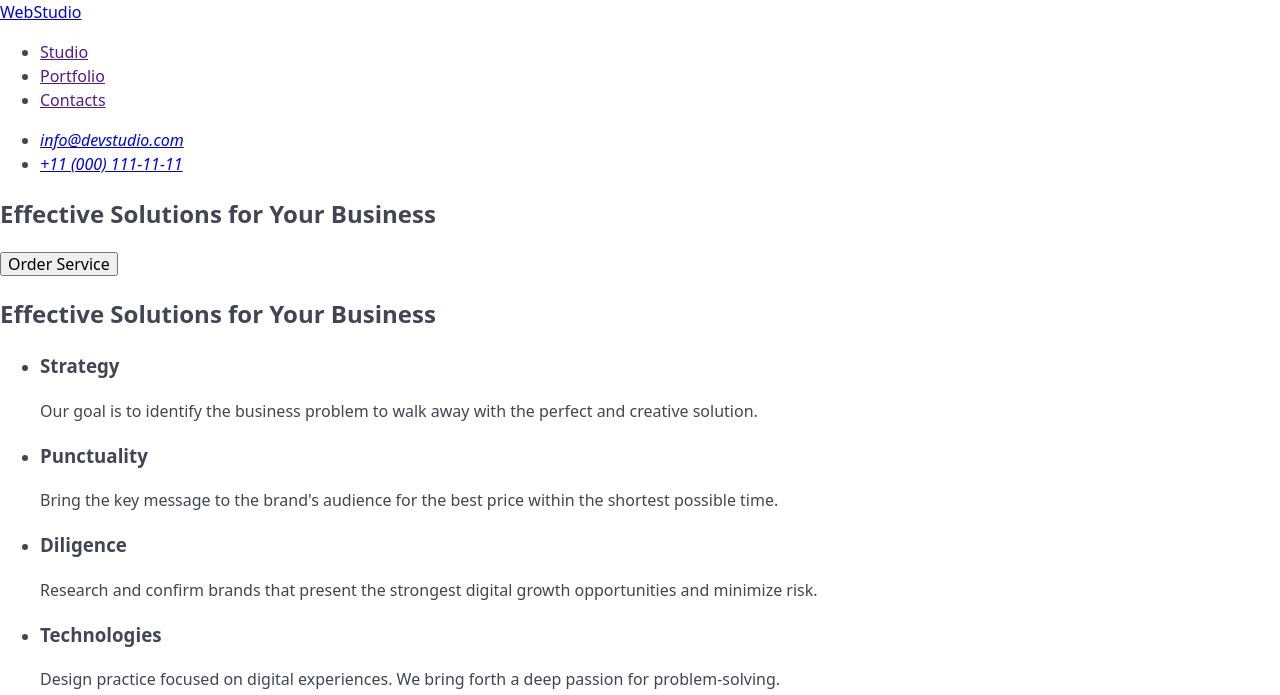
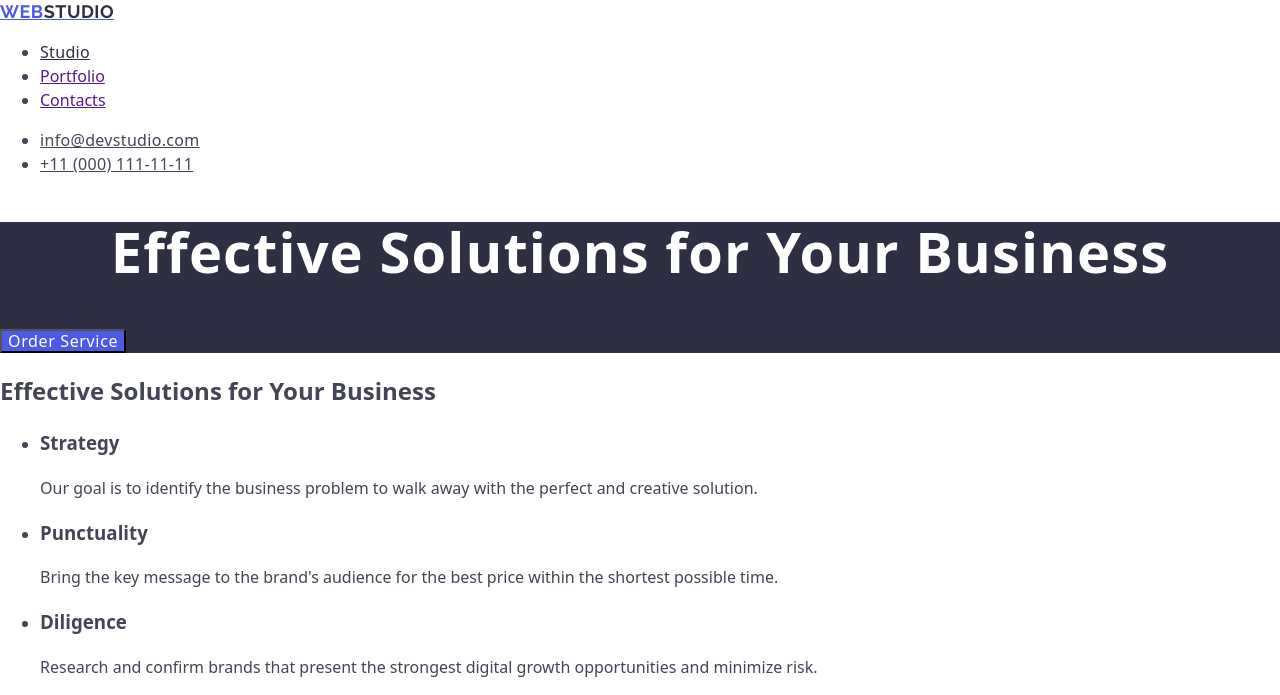
Before and after one commit to Andrii-Shevchenko/goit-markup-hw-02, a plain HTML site: page index.html in a window 1280 px wide. Shown: the top 695 px of the page. Drawn offline with nearby package versions, Linux system fonts and the light colour scheme.

Commit message:
updata files

```diff
--- a/css/styles.css
+++ b/css/styles.css
@@ -6,3 +6,72 @@ body {
   font-weight: 400;
   background-color: #fff;
 }
+
+.logo {
+  font-family: 'Raleway', sans-serif;
+  font-weight: 700;
+  font-size: 18px;
+  line-height: 1.17;
+  letter-spacing: 0.03em;
+  text-transform: uppercase;
+  color: #4d5ae5;
+}
+
+.logo-studio {
+  color: #2e2f42;
+}
+
+.link-studio {
+  font-weight: 500;
+  letter-spacing: 0.02em;
+  color: #2e2f42;
+}
+
+.link-studio:hover {
+  color: #404bbf;
+}
+
+.link-studio:focus {
+  color: #404bbf;
+}
+
+.address {
+  font-style: normal;
+}
+
+.address-contacts {
+  letter-spacing: 0.02em;
+  color: #434455;
+}
+.address-contacts:hover {
+  color: #404bbf;
+}
+.address-contacts:focus {
+  color: #404bbf;
+}
+
+.section-one {
+  background-color: #2e2f42;
+}
+
+.section-one-title {
+  font-size: 56px;
+  line-height: 1.07;
+  text-align: center;
+  letter-spacing: 0.02em;
+  color: #ffffff;
+}
+
+.section-one-button {
+  background-color: #4d5ae5;
+  font-weight: 500;
+  letter-spacing: 0.04em;
+  color: #ffffff;
+  cursor: pointer;
+}
+.section-one-button:hover {
+  background-color: #404bbf;
+}
+.section-one-button:focus {
+  background-color: #404bbf;
+}
--- a/index.html
+++ b/index.html
@@ -27,11 +27,13 @@
   </head>
   <body>
     <header>
-      <nav>
-        <a href="./index.html">WebStudio</a>
+      <nav class="navigation">
+        <a href="./index.html" class="logo"
+          >Web<span class="logo-studio">Studio</span></a
+        >
         <ul>
           <li>
-            <a href="">Studio</a>
+            <a href="./index.html" class="link-studio">Studio</a>
           </li>
           <li>
             <a href="">Portfolio</a>
@@ -41,21 +43,25 @@
           </li>
         </ul>
       </nav>
-      <address>
+      <address class="address">
         <ul>
           <li>
-            <a href="mailto:info@devstudio.com">info@devstudio.com</a>
+            <a href="mailto:info@devstudio.com" class="address-contacts"
+              >info@devstudio.com</a
+            >
           </li>
           <li>
-            <a href="tel:+110001111111">+11 (000) 111-11-11</a>
+            <a href="tel:+110001111111" class="address-contacts"
+              >+11 (000) 111-11-11</a
+            >
           </li>
         </ul>
       </address>
     </header>
     <main>
-      <section>
-        <h1>Effective Solutions for Your Business</h1>
-        <button type="button">Order Service</button>
+      <section class="section-one">
+        <h1 class="section-one-title">Effective Solutions for Your Business</h1>
+        <button type="button" class="section-one-button">Order Service</button>
       </section>
       <section>
         <h2>Effective Solutions for Your Business</h2>
```
